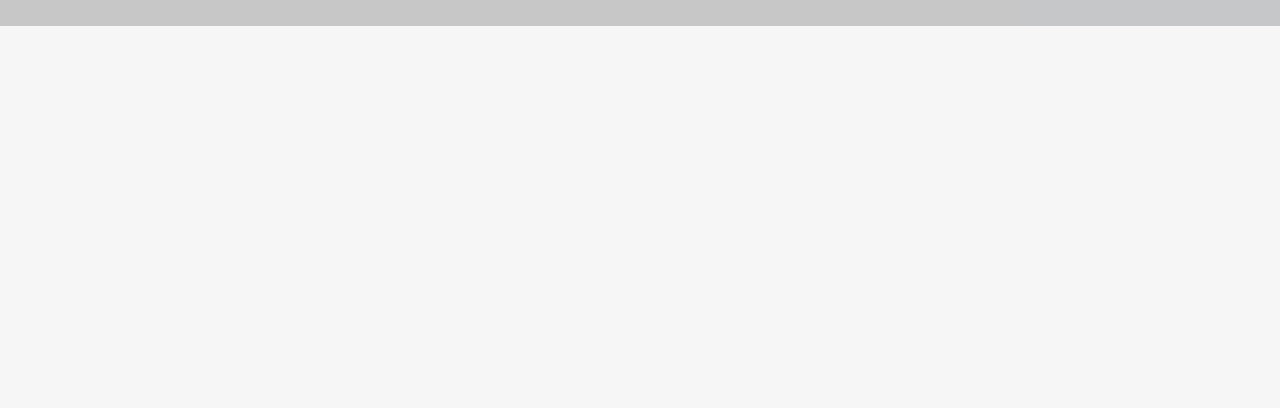
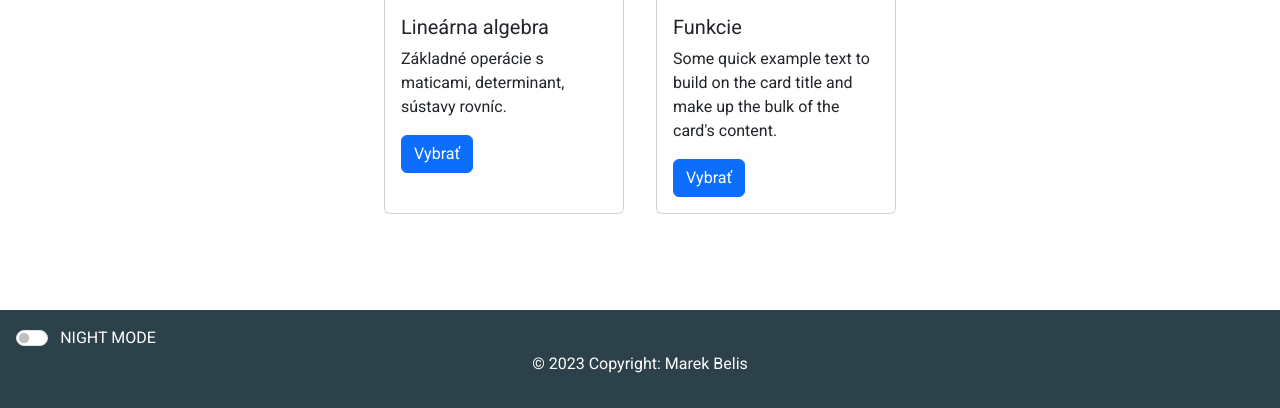
Before and after one commit to MarekBs/BP2023, a PHP site: page / in a window 1280 px wide. Shown: the part 774-1182 px from the top of the page. Before the commit the page ends 800 px from the top, so only its background shows below. Run offline with PHP 8.4, Linux system fonts and the light colour scheme.

Commit message:
added cards and images

```diff
--- a/landingPage/index.html
+++ b/landingPage/index.html
@@ -17,24 +17,38 @@
       crossorigin="anonymous"
     ></script>
     <script src="https://polyfill.io/v3/polyfill.min.js?features=es6"></script>
-    <script id="MathJax-script" async src="https://cdn.jsdelivr.net/npm/mathjax@3/es5/tex-mml-chtml.js"></script>
+    <script
+      id="MathJax-script"
+      async
+      src="https://cdn.jsdelivr.net/npm/mathjax@3/es5/tex-mml-chtml.js"
+    ></script>
 
     <link rel="stylesheet" href="../styles.css" />
-    <link rel="stylesheet" href="mainStyle.css">
+    <link rel="stylesheet" href="mainStyle.css" />
     <title>Matematika 1</title>
-    <link rel="icon" type="image/png" href="../images/fav.png">
+    <link rel="icon" type="image/png" href="../images/fav.png" />
   </head>
   <body>
     <header>
-      <div>
-
-      </div>
-      <nav class="navbar navbar-dark navbar-expand-lg" style="background-color: #1c2c34;">
+      <div></div>
+      <nav
+        class="navbar navbar-dark navbar-expand-lg"
+        style="background-color: #1c2c34"
+      >
         <div class="container-fluid">
           <a class="navbar-brand pad" href="#">
-            <img width="40px" id="logo" src="../images/m1o.png" alt="M1" /> MATEMATIKA
-            1</a>
-          <button class="navbar-toggler" type="button" data-bs-toggle="collapse" data-bs-target="#navbarText" aria-controls="navbarText" aria-expanded="false" aria-label="Toggle navigation">
+            <img width="40px" id="logo" src="../images/m1o.png" alt="M1" />
+            MATEMATIKA 1</a
+          >
+          <button
+            class="navbar-toggler"
+            type="button"
+            data-bs-toggle="collapse"
+            data-bs-target="#navbarText"
+            aria-controls="navbarText"
+            aria-expanded="false"
+            aria-label="Toggle navigation"
+          >
             <span class="navbar-toggler-icon"></span>
           </button>
           <div class="collapse navbar-collapse" id="navbarText">
@@ -46,14 +60,35 @@
                 </div>
               </li> -->
               <li class="nav-item mx-auto">
-                <a class="nav-link" aria-current="page" href="../graf_vsetko/index.html">Graf</a>
+                <a
+                  class="nav-link"
+                  aria-current="page"
+                  href="../graf_vsetko/index.html"
+                  >Graf</a
+                >
               </li>
               <li class="nav-item dropdown mx-auto">
-                <a class="nav-link dropdown-toggle" href="#" id="navbarDarkDropdownMenuLink" role="button" data-bs-toggle="dropdown" aria-expanded="false">
+                <a
+                  class="nav-link dropdown-toggle"
+                  href="#"
+                  id="navbarDarkDropdownMenuLink"
+                  role="button"
+                  data-bs-toggle="dropdown"
+                  aria-expanded="false"
+                >
                   Témy
                 </a>
-                <ul class="dropdown-menu dropdown-menu-white" aria-labelledby="navbarDarkDropdownMenuLink">
-                  <li><a class="dropdown-item" href="../linearnaAlgebra/index.html">Lineárna algebra</a></li>
+                <ul
+                  class="dropdown-menu dropdown-menu-white"
+                  aria-labelledby="navbarDarkDropdownMenuLink"
+                >
+                  <li>
+                    <a
+                      class="dropdown-item"
+                      href="../linearnaAlgebra/index.html"
+                      >Lineárna algebra</a
+                    >
+                  </li>
                   <li><a class="dropdown-item" href="#">Funkcie</a></li>
                   <li><a class="dropdown-item" href="#">Kalkulárory</a></li>
                 </ul>
@@ -70,33 +105,68 @@
       </nav>
 
       <div id="header-container">
-        <a href="https://www.svf.stuba.sk/"><img src="../images/svf_stu.png" alt="SvF logo" style="object-fit: cover; width: 7rem; border-radius: 5px; margin-bottom: 1rem; box-shadow: 2px 2px 2px gray ;"></a>
+        <a href="https://www.svf.stuba.sk/"
+          ><img
+            src="../images/svf_stu.png"
+            alt="SvF logo"
+            style="
+              object-fit: cover;
+              width: 7rem;
+              border-radius: 5px;
+              margin-bottom: 1rem;
+              box-shadow: 2px 2px 2px gray;
+            "
+        /></a>
 
-        <p style="font-size: 2rem; font-weight: bold ;">MATEMATIKA 1</p><hr><p>určená pre študentov Stavebnej fakulty STU.</p>
+        <p style="font-size: 2rem; font-weight: bold">MATEMATIKA 1</p>
+        <hr />
+        <p>určená pre študentov Stavebnej fakulty STU.</p>
       </div>
-
-
-
     </header>
     <main>
+      <div id="main-content">
+        <h3 style="text-align: center">Témy, ktoré tu nájdeš:</h3>
 
-      <div id="box-container">
-        <div class="box"></div>
-        <div class="box"></div>
-        <div class="box"></div>
-        <div class="box"></div>
+        <div id="card-holder">
+          <div class="card">
+            <img class="card-img-top" src="../images/matrix.svg" alt="Card image cap">
+            <div class="card-body">
+              <h5 class="card-title">Lineárna algebra</h5>
+              <p class="card-text">Základné operácie s maticami, determinant, sústavy rovníc.</p>
+              <a href="#" class="btn btn-primary">Vybrať</a>
+            </div>
+          </div>
+          <div class="card" >
+            <img class="card-img-top" src="../images/functions.svg" alt="Card image cap">
+            <div class="card-body">
+              <h5 class="card-title">Funkcie</h5>
+              <p class="card-text">Some quick example text to build on the card title and make up the bulk of the card's content.</p>
+              <a href="#" class="btn btn-primary">Vybrať</a>
+            </div>
+          </div>
+        </div>
       </div>
-
     </main>
-    <footer class="bg-light text-center text-lg-start fixed-bottom ">
+    <footer class="text-center text-lg-start" style="background-color: #38515e">
       <!-- Copyright -->
 
-      <div class="text-center p-3" style="background-color: rgba(0, 0, 0, 0.2);">
-        <div class="form-check form-switch" style="width: 9rem;">
-          <input class="form-check-input" type="checkbox" role="switch" id="flexSwitchCheckDefault" onchange="changeMode();">
-          <label class="form-check-label" for="flexSwitchCheckDefault" style="color: white;">NIGHT MODE</label>
-        </div><p>© 2023 Copyright: Marek Belis</p>
-
+      <div class="text-center p-3" style="background-color: rgba(0, 0, 0, 0.2)">
+        <div class="form-check form-switch" style="width: 9rem">
+          <input
+            class="form-check-input"
+            type="checkbox"
+            role="switch"
+            id="flexSwitchCheckDefault"
+            onchange="changeMode();"
+          />
+          <label
+            class="form-check-label"
+            for="flexSwitchCheckDefault"
+            style="color: white"
+            >NIGHT MODE</label
+          >
+        </div>
+        <p style="color: white">© 2023 Copyright: Marek Belis</p>
       </div>
       <!-- Copyright -->
     </footer>
--- a/landingPage/mainStyle.css
+++ b/landingPage/mainStyle.css
@@ -1,52 +1,27 @@
-
-@import url('https://fonts.googleapis.com/css2?family=Roboto&display=swap');
+@import url("https://fonts.googleapis.com/css2?family=Roboto&display=swap");
 
 body {
-    background-color: #f3f4f6;
-    font-family: 'Roboto', sans-serif;
-
+  background-color: white;
+  font-family: "Roboto", sans-serif;
 }
 
 header {
-    background-image:url("../images/mainBG.svg") ;
+  background-image: url("../images/mainBG.svg");
 
   background-position: right;
   height: 400px;
 }
-
-
-
 
 #carousel-container {
   width: 35rem;
   margin: 11rem auto 6rem auto;
   border-radius: 8px;
   background-color: white;
-    box-shadow:5px 5px 5px grey;
-
+  box-shadow: 5px 5px 5px grey;
 }
 
-
-h2{
+h2 {
   text-align: center;
-}
-
-#box-container {
-    display: flex;
-    width: 75%;
-    height: 7rem;
-    margin: auto;
-    visibility: hidden;
-
-}
-
-.box{
-    box-shadow: 5px 5px 5px grey;
-    width: 15rem;
-    margin: auto;
-    background-color: white;
-    height:100%;
-    border-radius: 12px;
 }
 
 #header-container {
@@ -54,11 +29,16 @@ h2{
   margin: auto;
   margin-top: 2%;
   text-align: center;
-    border: 2px solid orangered;
+  border: 2px solid #ff4500;
   padding: 1rem;
   border-radius: 6px;
   /* background-image: linear-gradient(to bottom, rgba(255, 69, 0, 0.3), rgba(255, 255, 255, 0.6)); */
   background-color: rgba(255, 69, 0, 0.1);
+}
+
+#main-content {
+  width: 80%;
+  margin: 5rem auto;
 }
 
 #NM {
@@ -66,7 +46,6 @@ h2{
   justify-content: center;
   align-items: center;
 }
-
 
 .form-check-input:checked {
   background-color: black;
@@ -79,8 +58,16 @@ h2{
   border-color: transparent;
 }
 
+#card-holder {
+  display: flex;
+  justify-content: center;
+  margin: 4rem auto;
+}
 
-
+.card {
+  margin: 1rem;
+  width: 15rem;
+}
 
 @media screen and (max-width: 1250px) {
   body {
@@ -97,12 +84,10 @@ h2{
 @media screen and (max-width: 903px) {
   #carousel-container {
     width: 80%;
-
   }
   .pad {
     font-size: x-large;
     padding: 4px;
-
   }
   .navbar-nav {
     margin: auto;
@@ -111,6 +96,18 @@ h2{
     width: 60%;
   }
 }
+@media screen and (max-width: 630px) {
+    #card-holder {
+        display: block;
+
+      }
+    .card {
+        margin: 1.5rem auto;
+        width: 90%;
+
+    }
+  }
+
 @media screen and (max-width: 500px) {
   #header-container {
     width: 85%;
@@ -120,8 +117,5 @@ h2{
   .pad {
     font-size: large;
     padding: 4px;
-
   }
-
-
 }
```
Also changed, not shown: images/functions.svg (added), images/matica.svg (added), images/matrix.svg (added). Lines whose indentation alone changed are shown as unchanged.
